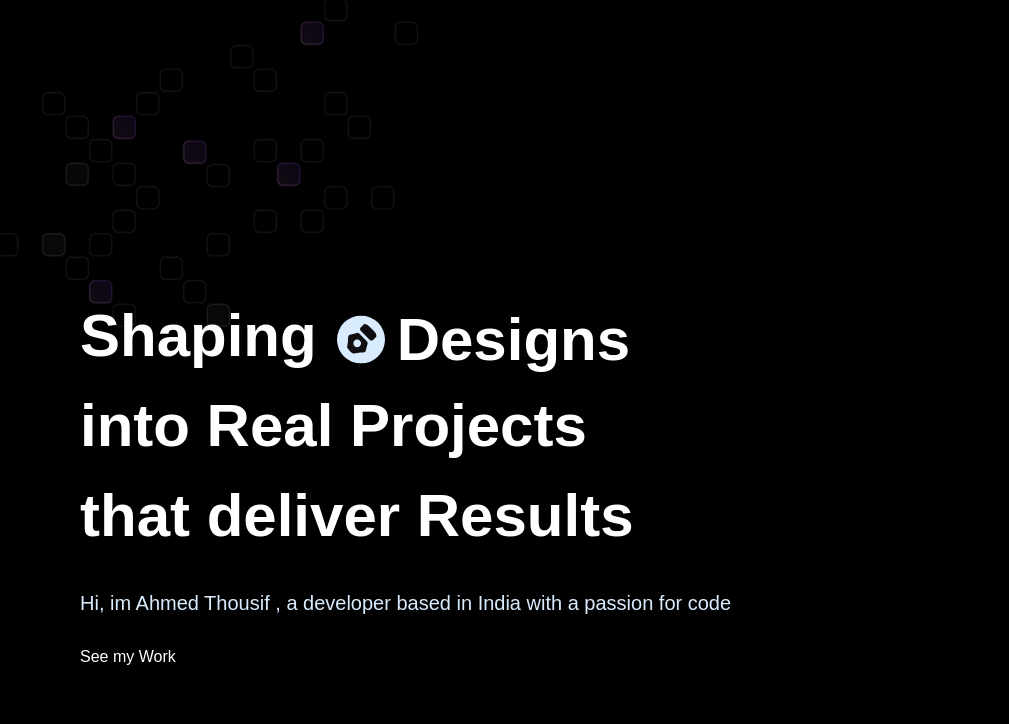
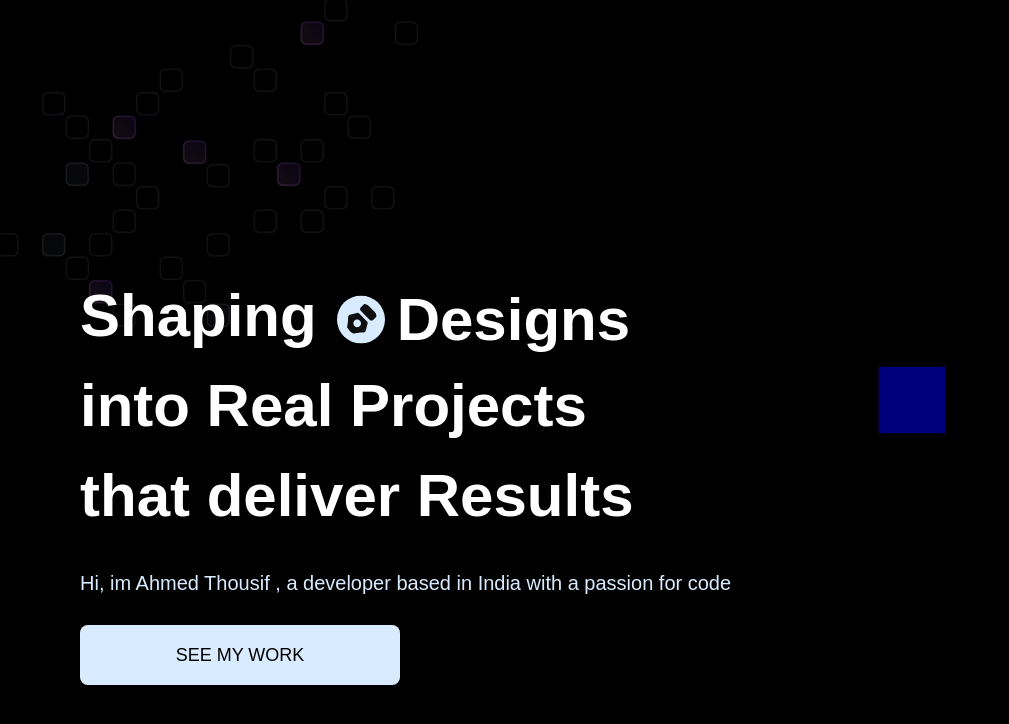
Before and after one commit to ahmedthousifgit571/PortfolioWebsite, a React (Vite) app: page / in a window 1280 px wide. Shown: the top 724 px of the page, without its empty margins (0-1009 px from the left). Built offline with nearby package versions, Linux system fonts and the light colour scheme; a web font is replaced by a local one.

Commit message:
hero exp

```diff
--- a/src/components/Button.jsx
+++ b/src/components/Button.jsx
@@ -1,16 +1,19 @@
 import React from 'react'
+import img from '../assets/public/images/arrow-down.svg'
 
-const Button = () => {
+const Button = ({text,className,id}) => {
   return (
 
-      <a className='cta-wrapper'>
-        <div className='cta-group group'>
-          <div className='bg-circle'>
-             <p className='text'>See my Work</p>
+      <a className={`${className ?? ''} cta-wrapper group`}>
+        <div className='cta-button group'>
+          <div className='bg-circle'> </div>
+             <p className='text'>{text}</p>
              <div className='arrow-wrapper'>
-              <img src="" alt="" />
+              <img src={img} alt="arrow"
+
+              />
              </div>
-          </div>
+
         </div>
       </a>
 
--- /dev/null
+++ b/src/components/HeroModels/HeroExperience.jsx
@@ -0,0 +1,18 @@
+import { Canvas } from '@react-three/fiber'
+import React from 'react'
+
+const HeroExperience = () => {
+  return (
+   <Canvas camera={{position:[0,0,15],fov:45}}>
+     <ambientLight intensity={0.2} color="#1a1a40"/>
+    <directionalLight position={[5,5,5]} intensity={1}/>
+
+     <mesh>
+        <boxGeometry args={[1,1,1]}/>
+        <meshStandardMaterial  color="blue"/>
+     </mesh>
+   </Canvas>
+  )
+}
+
+export default HeroExperience
--- a/src/sections/Hero.jsx
+++ b/src/sections/Hero.jsx
@@ -2,6 +2,7 @@ import React from 'react'
 import bgImage from '../assets/public/images/bg.png'
 import { words } from '../assets/constants'
 import Button from '../components/Button'
+import HeroExperience from '../components/HeroModels/HeroExperience'
 
 
 
@@ -42,9 +43,20 @@ const Hero = () => {
           <p className='text-white-50 md:text-xl relative z-10 pointer-events-none'>
                 Hi, im Ahmed Thousif , a developer based in India with a passion for code
           </p>
-          <Button />
+          <Button
+          className="md:w-80 md:h-16 w-60 h-12"
+          id="button"
+          text="See my Work"
+          />
         </div>
       </header>
+
+      {/* Right side 3d model */}
+      <figure>
+        <div className='hero-3d-layout'>
+         <HeroExperience/>
+        </div>
+      </figure>
      </div>
     </section>
   )
```
